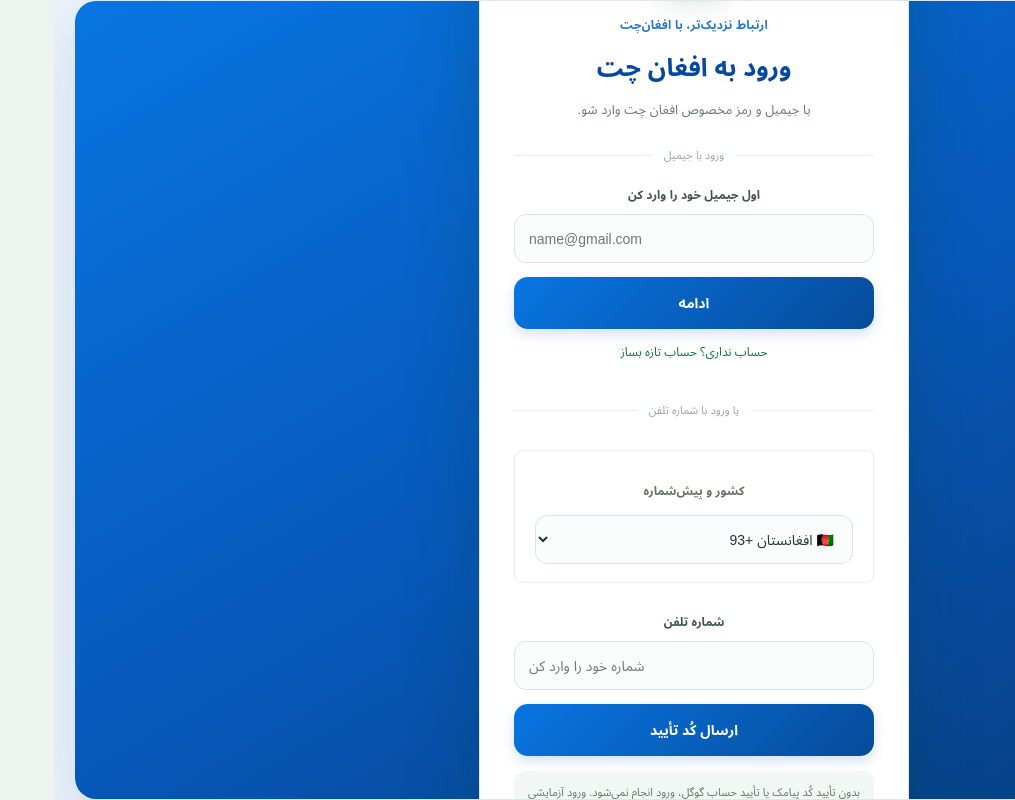
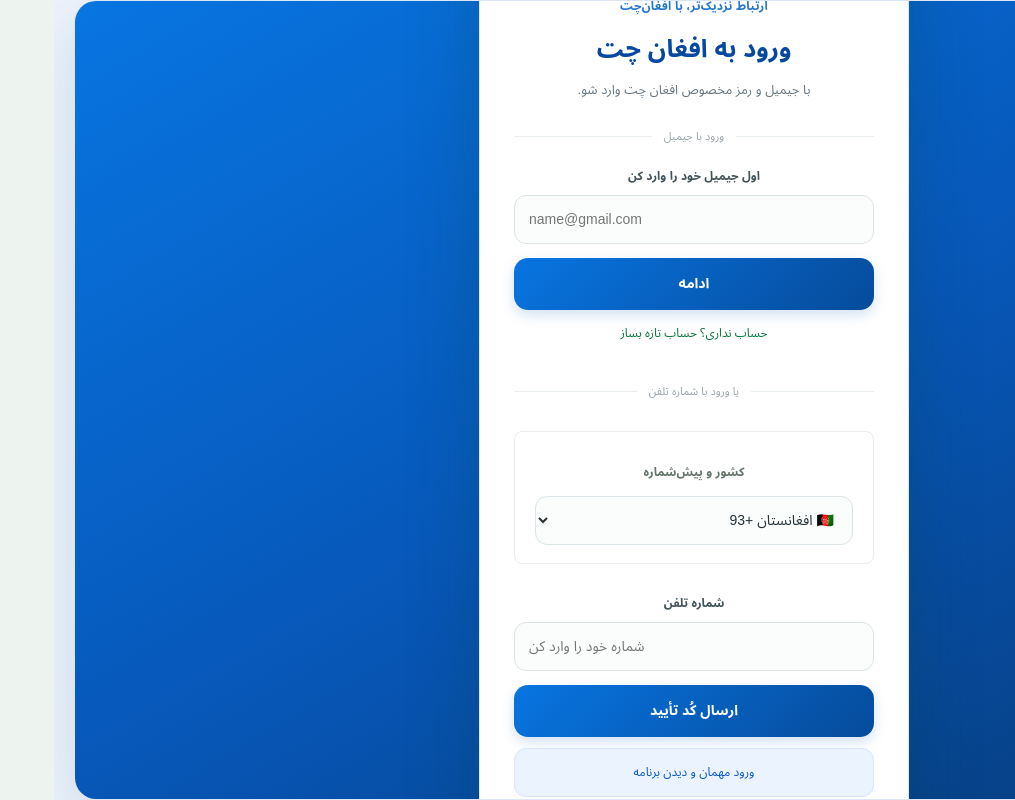
Before and after one commit to adrysmry027-blip/Afghan-Chat, a React (Vite) app: page / in a window 1280 px wide. Shown: the whole page, without its empty margins (265-1280 px from the left). Built offline with nearby package versions, Linux system fonts and the light colour scheme.

Commit message:
Add safe local guest preview to Afghan Chat

```diff
--- a/src/App.jsx
+++ b/src/App.jsx
@@ -11,6 +11,7 @@ const demoChats = [
 
 export default function App() {
   const [page, setPage] = useState("welcome");
+  const [guestMode, setGuestMode] = useState(false);
   const [mobileChatOpen, setMobileChatOpen] = useState(false);
   const [authUser, setAuthUser] = useState(null);
   const [authBusy, setAuthBusy] = useState(false);
@@ -412,8 +413,8 @@ export default function App() {
   }
 
 
-  // Never render chats, settings, or navigation until Supabase confirms a signed-in user.
-  if (!authUser) {
+  // Guest preview is local-only and never reads or writes private Supabase data.
+  if (!authUser && !guestMode) {
     return (
       <main className="app-shell">
         <section className="welcome-screen" dir="rtl">
@@ -455,7 +456,8 @@ export default function App() {
               <button className="back-link" type="button" onClick={()=>{setPhoneOtpSent(false);setPhoneOtp("");setNotice("");}}>تغییر شماره</button>
             </>}
             {notice && <p className="notice" role="alert">{notice}</p>}
-            <p className="security-note">بدون تأیید کُد پیامک یا تأیید حساب گوگل، ورود انجام نمی‌شود. ورود آزمایشی با شماره‌های ثابت فقط پس از ثبت همان شماره‌ها و کُدها در تنظیمات امن Supabase ممکن است.</p>
+            <button className="secondary-action" type="button" onClick={() => { setGuestMode(true); setPage("chats"); setDisplayName("مهمان افغان‌چت"); setConversations(demoChats); setActive(demoChats[0]); setMessages([{id:"demo-1",from:"them",type:"text",text:"به افغان‌چت خوش آمدی! این یک گفتگوی نمایشی است.",createdAt:Date.now()},{id:"demo-2",from:"me",type:"text",text:"سلام، این نسخه آزمایشی است.",createdAt:Date.now()}]); setNotice(""); }}>ورود مهمان و دیدن برنامه</button>
+            <p className="security-note">ورود مهمان فقط برای دیدن محیط برنامه است؛ پیام‌ها و حساب‌های واقعی باز نمی‌شوند.</p>
             <small>Afghan Chat</small>
           </div>
         </section>
```
